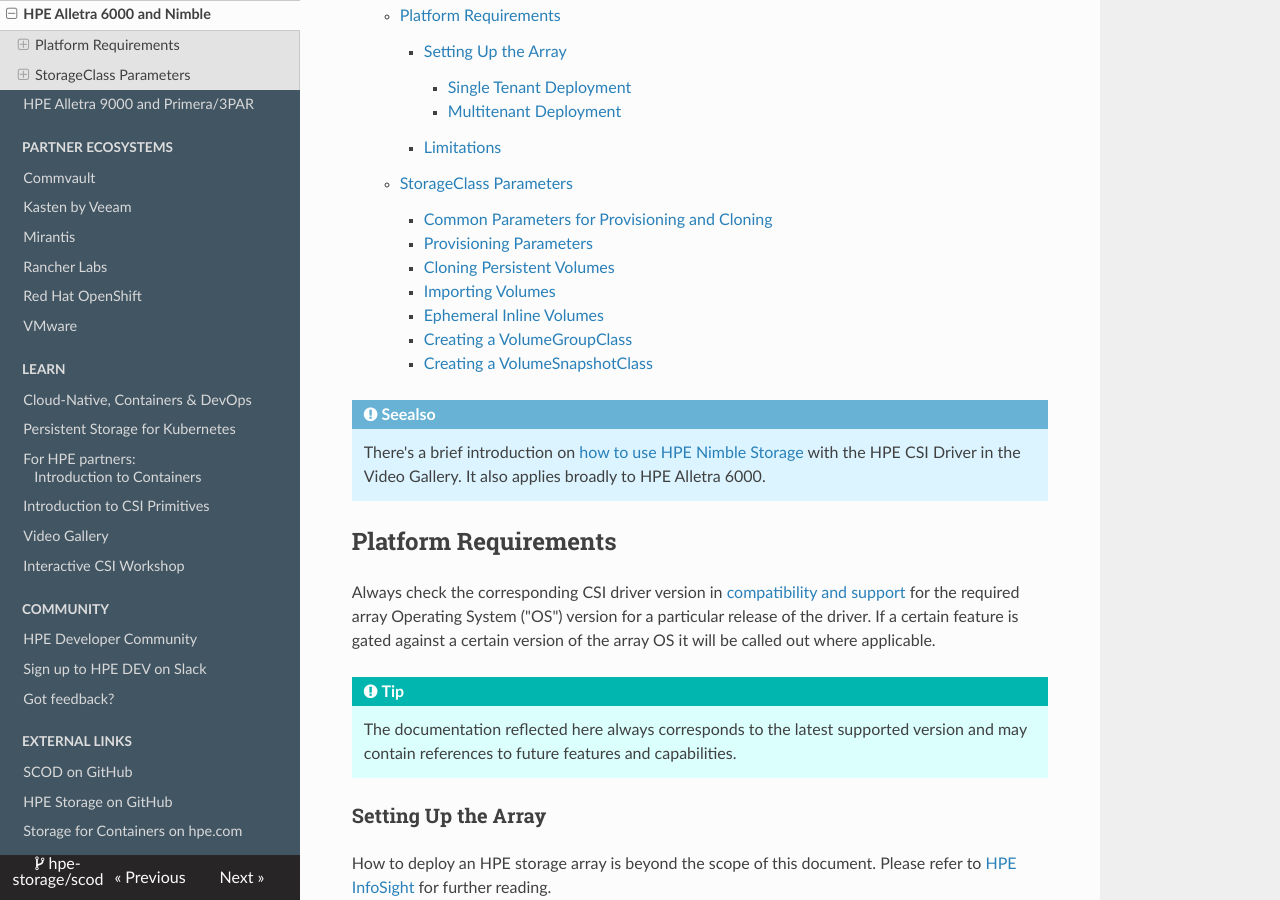
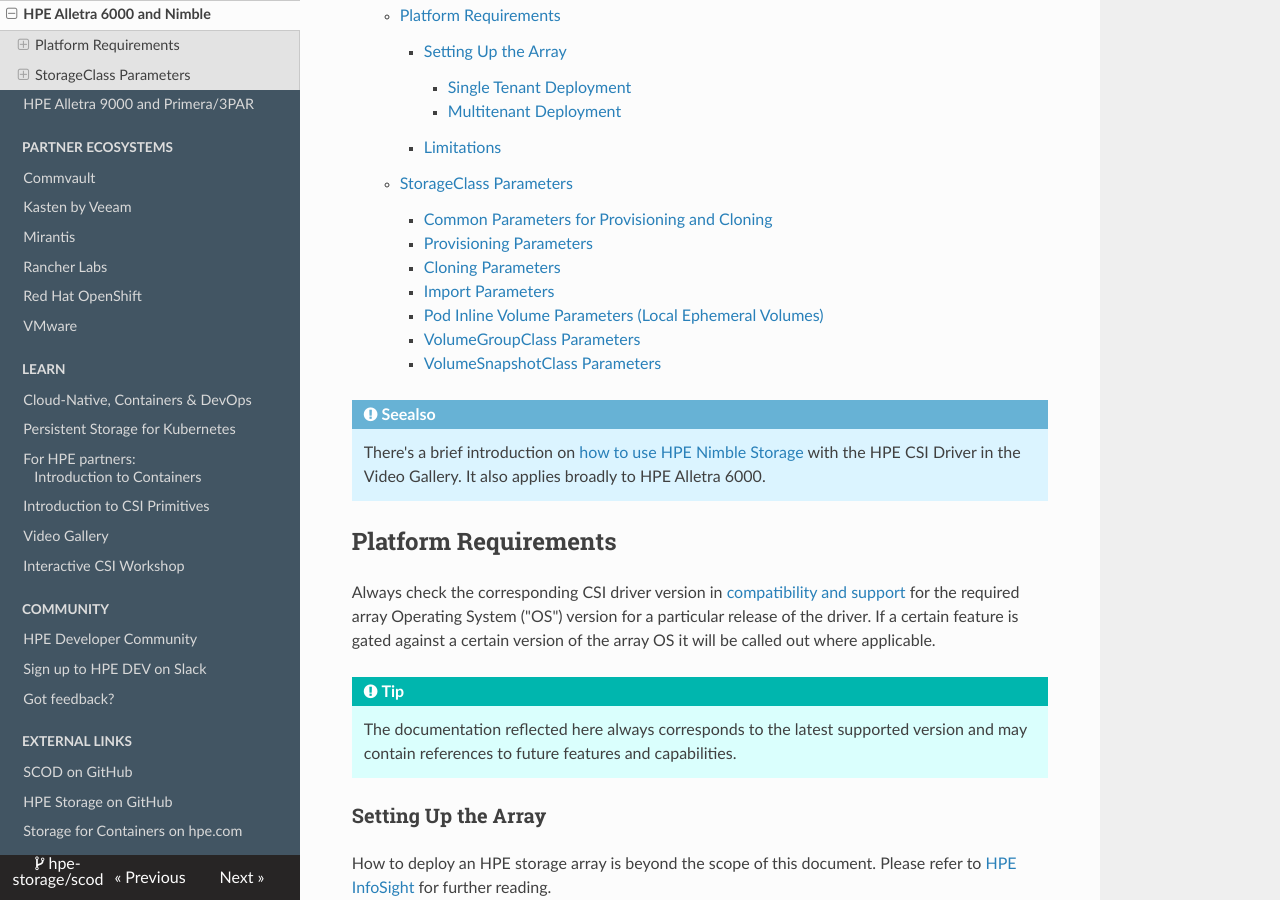
Before and after one commit to hpe-storage/scod, an MkDocs documentation site: the page built from docs/container_storage_provider/hpe_alletra_6000/index.md, in a window 1280 px wide and 900 px high, scrolled down 463 px. Built offline with MkDocs 1.6.1, drawn with Linux system fonts in a browser that asks for light colours; nearby versions of some CDN libraries; some of the changed text lies outside the part shown.

Commit message:
fixed broken links and references
Signed-off-by: Chris Snell <snell.chris@gmail.com>

```diff
--- a/docs/container_storage_provider/hpe_alletra_6000/index.md
+++ b/docs/container_storage_provider/hpe_alletra_6000/index.md
@@ -59,11 +59,11 @@
 
 - [Common parameters for provisioning and cloning](#common_parameters_for_provisioning_and_cloning)
 - [Provisioning Parameters](#provisioning_parameters)
-- [Cloning Persistent Volumes](#cloning_persistent_volumes)
-- [Importing Volumes](#importing_volumes)
-- [Ephemeral Inline Volumes](#ephemeral_inline_volumes)
-- [Creating a VolumeGroupClass](#creating_a_volumegroupclass)
-- [Creating a VolumeSnapshotClass](#creating_a_volumesnapshotclass)
+- [Cloning Parameters](#cloning_parameters)
+- [Import Parameters](#import_parameters)
+- [Pod Inline Volume Parameters (Local Ephemeral Volumes)](#pod_inline_volume_parameters_local_ephemeral_volumes)
+- [VolumeGroupClass Parameters](#volumegroupclass_parameters)
+- [VolumeSnapshotClass Parameters](#volumesnapshotclass_parameters)
 
 Backward compatibility with the HPE Nimble Storage FlexVolume driver is being honored to a certain degree. `StorageClass` API objects needs be rewritten and parameters need to be updated regardless.
 
@@ -109,7 +109,7 @@
 | encrypted       | Boolean        | Indicates that the volume should be encrypted. Defaults to "false". |
 | pool            | Text           | The name of the pool in which to place the volume. Defaults to the "default" pool. |
 
-### Cloning Persistent Volumes
+### Cloning Parameters
 
 Cloning supports two modes of cloning. Either use `cloneOf` and reference a PVC in the current namespace or use `importVolAsClone` and reference an array volume name to clone and import to Kubernetes.
 
@@ -120,7 +120,7 @@
 | snapshot         | Text    | The name of the snapshot to base the clone on. This is optional. If not specified, a new snapshot is created. |
 | createSnapshot   | Boolean | Indicates that a new snapshot of the volume should be taken matching the name provided in the `snapshot` parameter. If the `snapshot` parameter is not specified, a default name will be created. |
 
-### Importing Volumes
+### Import Parameters
 
 Importing volumes to Kubernetes requires the source array volume to be offline. In case of reverse replication, the upstream volume should be in offline state. All previous Access Control Records and Initiator Groups will be stripped from the volume when put under control of the HPE CSI Driver.
 
@@ -132,7 +132,7 @@
 | reverseReplication | Boolean | Reverses the replication direction so that writes to the array volume are replicated back to the group where it was replicated from. |
 | forceImport        | Boolean | Forces the import of a volume that is not owned by the group and is not part of a volume collection. If the volume is part of a volume collection, use takeover instead. |
 
-### Ephemeral Inline Volumes
+### Pod Inline Volume Parameters (Local Ephemeral Volumes)
 
 These parameters are applicable only for Pod inline volumes and to be specified within Pod spec.
 
@@ -147,7 +147,7 @@
 !!! important
     All parameters are **required** for inline ephemeral volumes.
 
-### Creating a VolumeGroupClass
+### VolumeGroupClass Parameters
 
 If basic data protection is required and performed on the array, `VolumeGroups` needs to be created, even it's just a single volume that needs data protection using snapshots and replication. Learn more about `VolumeGroups` in the [provisioning concepts documentation](../../csi_driver/using.md#volume_groups).
 
@@ -159,7 +159,7 @@
 !!! tip "New feature"
     `VolumeGroupClasses` were introduced with version 1.4.0 of the CSI driver. Learn more in the [Using section](../../csi_driver/using.md#volume_groups).
 
-### Creating a VolumeSnapshotClass
+### VolumeSnapshotClass Parameters
 
 These parametes are for `VolumeSnapshotClass` objects when using CSI snapshots. The external snapshotter needs to be deployed on the Kubernetes cluster and is usually performed by the Kubernetes vendor. Check [enabling CSI snapshots](../../csi_driver/using.md#enabling_csi_snapshots) for more information.
 
```
Also changed, not shown: docs/csi_driver/diagnostics.md (+2 -2 lines).
